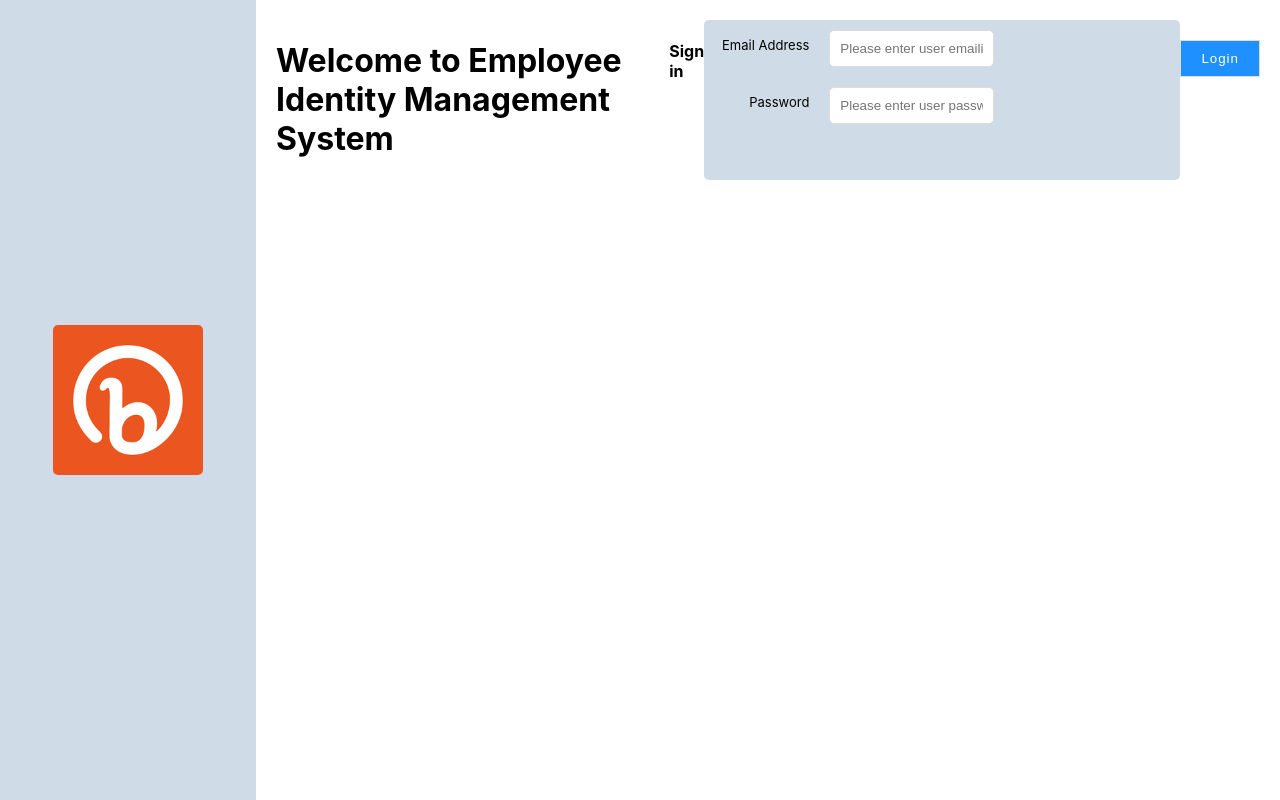
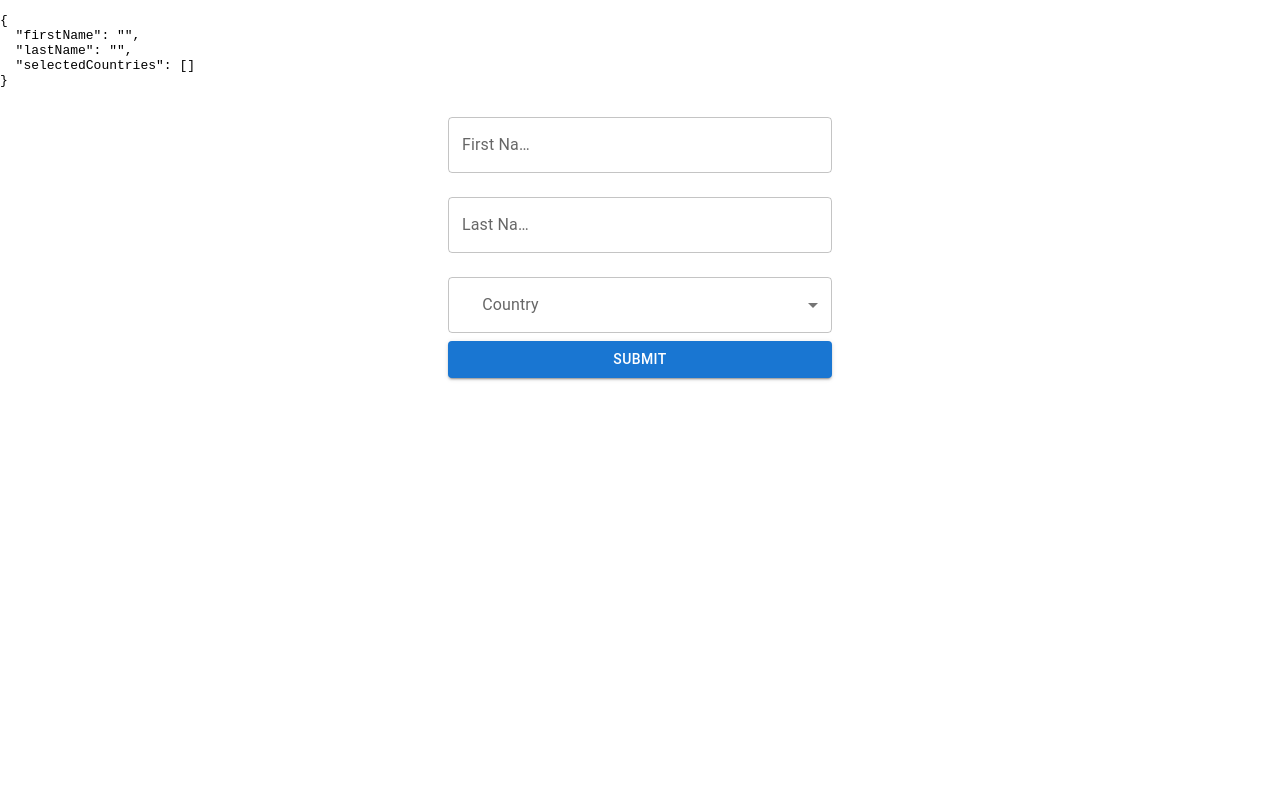
Before and after one commit to SachinsMishra/emis, a React (Create React App) app: page / in a window 1280 px wide. Built offline with nearby package versions, Linux system fonts and the light colour scheme.

Commit message:
intake form

```diff
--- a/package.json
+++ b/package.json
@@ -3,6 +3,9 @@
   "version": "0.1.0",
   "private": true,
   "dependencies": {
+    "@emotion/react": "^11.11.1",
+    "@emotion/styled": "^11.11.0",
+    "@mui/material": "^5.14.2",
     "@testing-library/jest-dom": "^5.16.5",
     "@testing-library/react": "^13.4.0",
     "@testing-library/user-event": "^13.5.0",
--- a/src/App.js
+++ b/src/App.js
@@ -5,12 +5,14 @@ import { HRMenu } from './pages/HRMenu';
 import { OtherDesign } from './pages/OtherDesign';
 import { PageLogin } from './pages/PageLogin';
 import { MENU_ROUTE } from './shared/Shared';
+import IntakeForm from './pages/IntakeForm';
 
 function App() {
   return (
     <Router>
       <Routes>
-        <Route exact path={MENU_ROUTE.DEFAULT} element={<PageLogin />} />
+        <Route exact path={MENU_ROUTE.DEFAULT} element={<IntakeForm />} />
+        <Route exact path={MENU_ROUTE.PageLogin} element={<PageLogin />} />
         <Route path={MENU_ROUTE.HR_MENU} element={<HRMenu />} />
         <Route path={MENU_ROUTE.ADD_EMPLOYEE} element={<AddEmployee />} />
         <Route path={MENU_ROUTE.OTHER_DESIGN} element={<OtherDesign />} />
--- a/src/index.css
+++ b/src/index.css
@@ -66,3 +66,10 @@ code {
 .rdrDefinedRangesWrapper {
   display: none;
 }
+
+.intake-form {
+  display: flex;
+  flex-direction: column;
+  width: 30%;
+  margin: 0 auto;
+}
--- /dev/null
+++ b/src/pages/IntakeForm.jsx
@@ -0,0 +1,90 @@
+import React, { useState } from 'react';
+import { TextField, Button, MenuItem, FormControl, InputLabel, Select, Checkbox, ListItemText } from '@mui/material';
+
+const countries = [
+    'United States',
+    'United Kingdom',
+    'Canada',
+    'Australia',
+    'Germany',
+    'France',
+    'Japan', 'United States',
+    'United Kingdom',
+    'Canada',
+    'Australia',
+    'Germany',
+    'France',
+    'Japan',
+    'China',
+    // Add more countries as needed
+];
+
+const IntakeForm = () => {
+    const [firstName, setFirstName] = useState('');
+    const [lastName, setLastName] = useState('');
+    const [selectedCountries, setSelectedCountries] = useState([]);
+
+    const handleCountryChange = (event) => {
+        setSelectedCountries(event.target.value);
+    };
+
+    const handleSubmit = (event) => {
+        event.preventDefault();
+        // Process form data here
+        console.log('First Name:', firstName);
+        console.log('Last Name:', lastName);
+        console.log('Selected Countries:', selectedCountries);
+    };
+
+    return (
+        <>
+            <pre>{JSON.stringify({
+                firstName,
+                lastName,
+                selectedCountries
+            }, null, 2)}</pre>
+            <div className='intake-form'>
+                <TextField
+                    label="First Name"
+                    value={firstName}
+                    onChange={(e) => setFirstName(e.target.value)}
+                    margin="normal"
+                />
+                <TextField
+                    label="Last Name"
+                    value={lastName}
+                    onChange={(e) => setLastName(e.target.value)}
+                    margin="normal"
+                />
+                <FormControl margin="normal">
+                    <InputLabel>Country</InputLabel>
+                    <Select
+                        multiple
+                        value={selectedCountries}
+                        onChange={handleCountryChange}
+                        MenuProps={{
+                            PaperProps: {
+                                style: {
+                                    maxHeight: 200,
+                                },
+                            },
+                        }}
+                        renderValue={(selected) => selected.join(', ')}
+                    >
+                        {countries.map((country) => (
+                            <MenuItem key={country} value={country}>
+                                <Checkbox checked={selectedCountries.indexOf(country) > -1} />
+                                <ListItemText primary={country} />
+                            </MenuItem>
+                        ))}
+                    </Select>
+                </FormControl>
+                <Button type="submit" variant="contained" color="primary" >
+                    Submit
+                </Button>
+            </div>
+        </>
+    );
+};
+
+export default IntakeForm;
--- a/src/shared/Shared.js
+++ b/src/shared/Shared.js
@@ -1,6 +1,7 @@
 export const MENU_ROUTE = {
     DEFAULT: '/',
     HR_MENU: 'hrmenu',
+    PAGE_LOGIN:'pagelogin',
     ADD_EMPLOYEE: 'add-employee',
     OTHER_DESIGN: 'other-design'
 }
```
Also changed, not shown: 1 other file (tests, documents, lock files or other folders).
